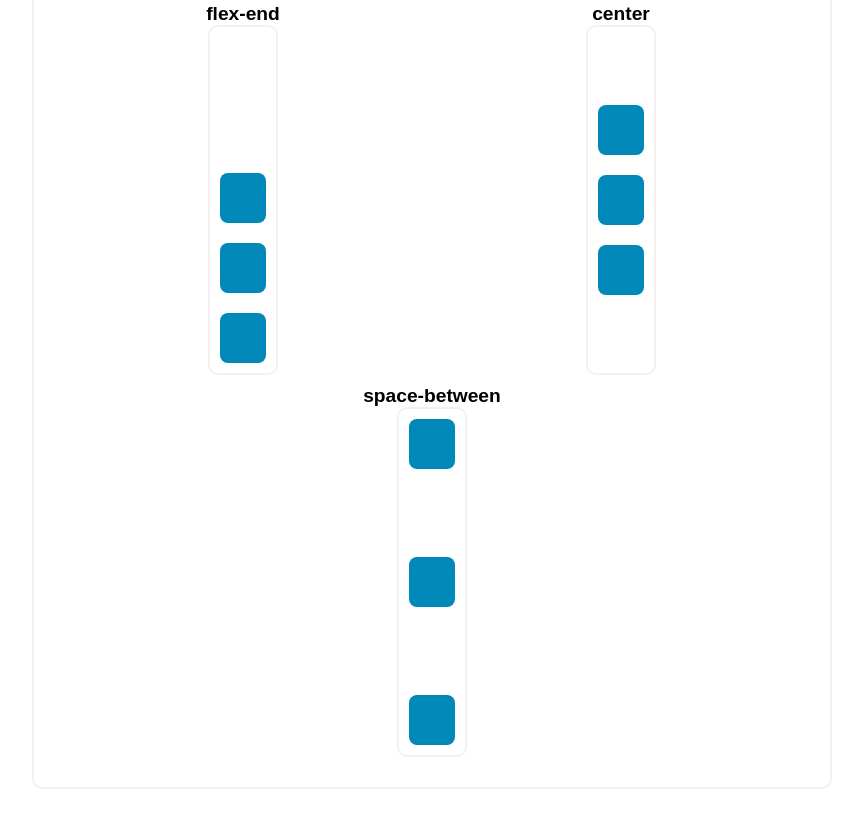
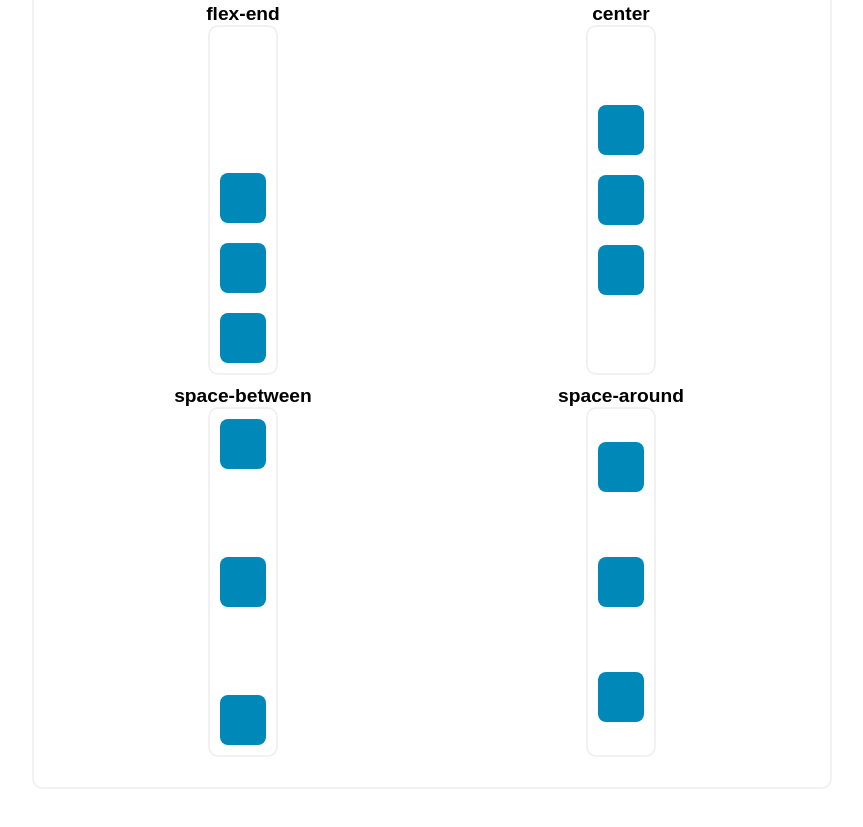
Before and after one commit to arifsptra/my-collection, a plain HTML site: page CSS Flexbox/index.html in a window 1280 px wide. Shown: the part 3895-4722 px from the top of the page, without its empty margins (208-1071 px from the left). Drawn offline with Linux system fonts and the light colour scheme.

Commit message:
align-content space-around

```diff
--- a/CSS Flexbox/index.html
+++ b/CSS Flexbox/index.html
@@ -249,6 +249,14 @@
               <div class="squere"></div>
             </div>
           </div>
+          <div class="right">
+            <strong>space-around</strong>
+            <div class="flex alignAround">
+              <div class="squere"></div>
+              <div class="squere"></div>
+              <div class="squere"></div>
+            </div>
+          </div>
         </div>
       </div>
     </div>
--- a/CSS Flexbox/style.css
+++ b/CSS Flexbox/style.css
@@ -294,22 +294,42 @@ strong {
   box-sizing: border-box;
 }
 @media (min-width: 300px) {
-  .alignStretch, .alignStart, .alignEnd, .alignCenter, .alignBetween {
+  .alignStretch,
+  .alignStart,
+  .alignEnd,
+  .alignCenter,
+  .alignBetween,
+  .alignAround {
     height: 200px;
   }
 }
 @media (min-width: 576px) {
-  .alignStretch, .alignStar, .alignEnd, .alignCenter, .alignBetween {
+  .alignStretch,
+  .alignStar,
+  .alignEnd,
+  .alignCenter,
+  .alignBetween,
+  .alignAround {
     height: 250px;
   }
 }
 @media (min-width: 768px) {
-  .alignStretch, .alignStart, .alignEnd, .alignCenter, .alignBetween {
+  .alignStretch,
+  .alignStart,
+  .alignEnd,
+  .alignCenter,
+  .alignBetween,
+  .alignAround {
     height: 300px;
   }
 }
 @media (min-width: 992px) {
-  .alignStretch, .alignStart, .alignEnd, .alignCenter, .alignBetween {
+  .alignStretch,
+  .alignStart,
+  .alignEnd,
+  .alignCenter,
+  .alignBetween,
+  .alignAround {
     height: 350px;
   }
 }
@@ -338,3 +358,8 @@ strong {
   flex-wrap: wrap;
   align-content: space-between;
 }
+.alignContent .alignAround {
+  width: 70px;
+  flex-wrap: wrap;
+  align-content: space-around;
+}
```
